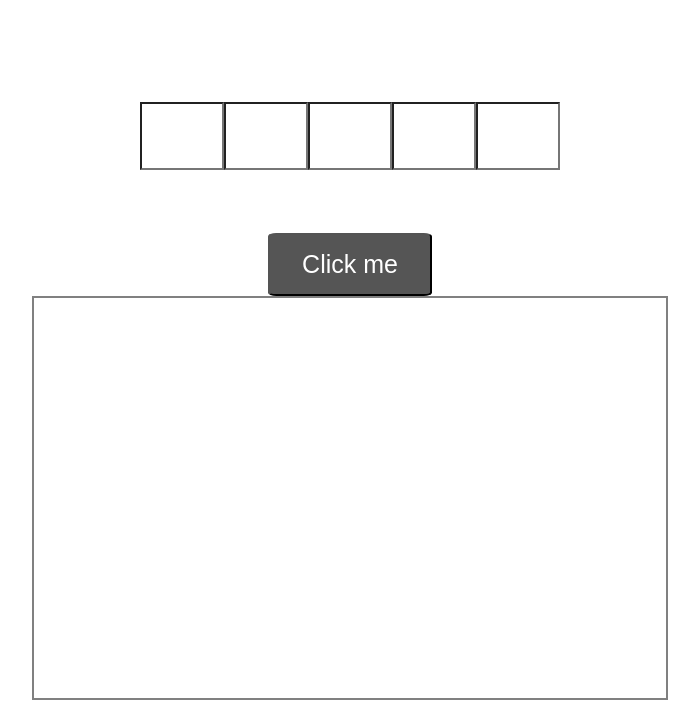
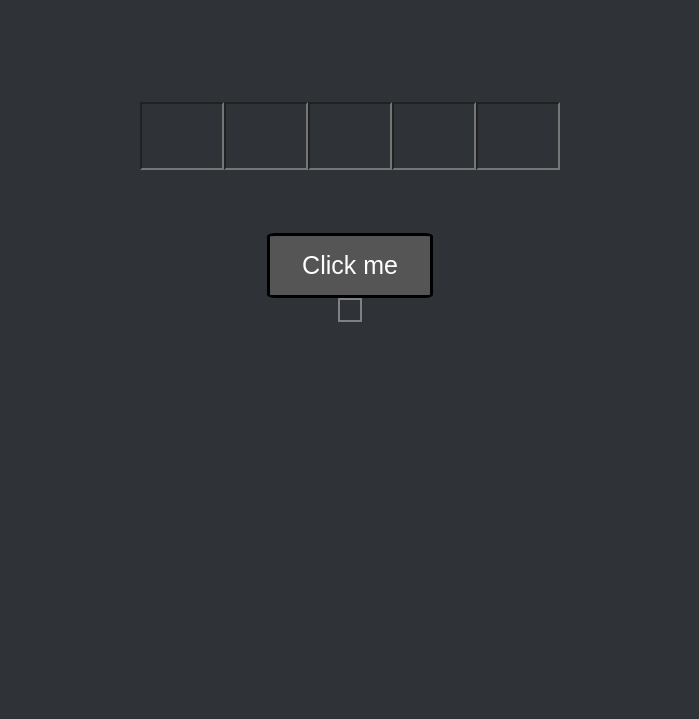
Before and after one commit to jimmyli123/wordle-assistant, a website: page index.html in a window 1280 px wide. Shown: the part 81-800 px from the top of the page, without its empty margins (290-989 px from the left). Drawn offline with Linux system fonts and the light colour scheme.

Commit message:
made small changes to css

```diff
--- a/css/style.css
+++ b/css/style.css
@@ -1,10 +1,11 @@
 body {
-    /* background-color: #2f3135; */
+    background-color: #2F3237;
     display: flex;
     flex-direction: column;
     justify-content: center;
     align-items: center;
     font-family: 'Ubuntu', sans-serif;
+    color: white;
 }
 
 
@@ -31,6 +32,7 @@ body {
 input {
     text-align: center;
     font-size: 30px;
+    color: white;
 }
 
 button {
@@ -38,15 +40,22 @@ button {
     color: white;
     padding: 15px 32px;
     font-size:25px;
+    border: 3px black solid;
     border-radius: 5%;
+}
+button:hover {
+    opacity: .5;
+}
+
+span {
+    padding: 10px;
 }
 
 .display {
     display: flex;
     flex-direction: column ;
     border: gray solid 2px;
-    width: 50%;
-    height: 50vh;
+    /* width: 20%; */
     flex-wrap: wrap;
     justify-content: space-between;
     align-items: center;
```
